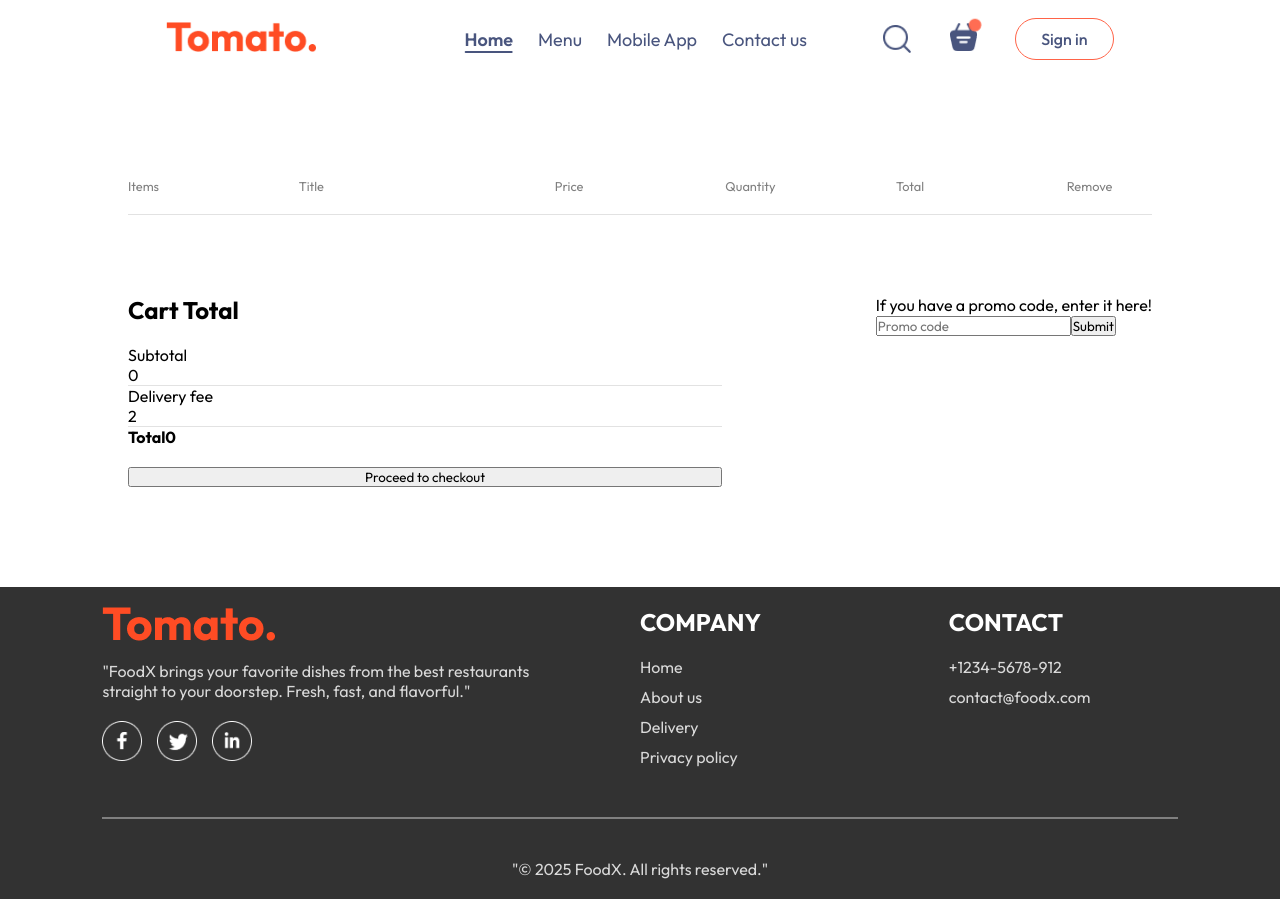
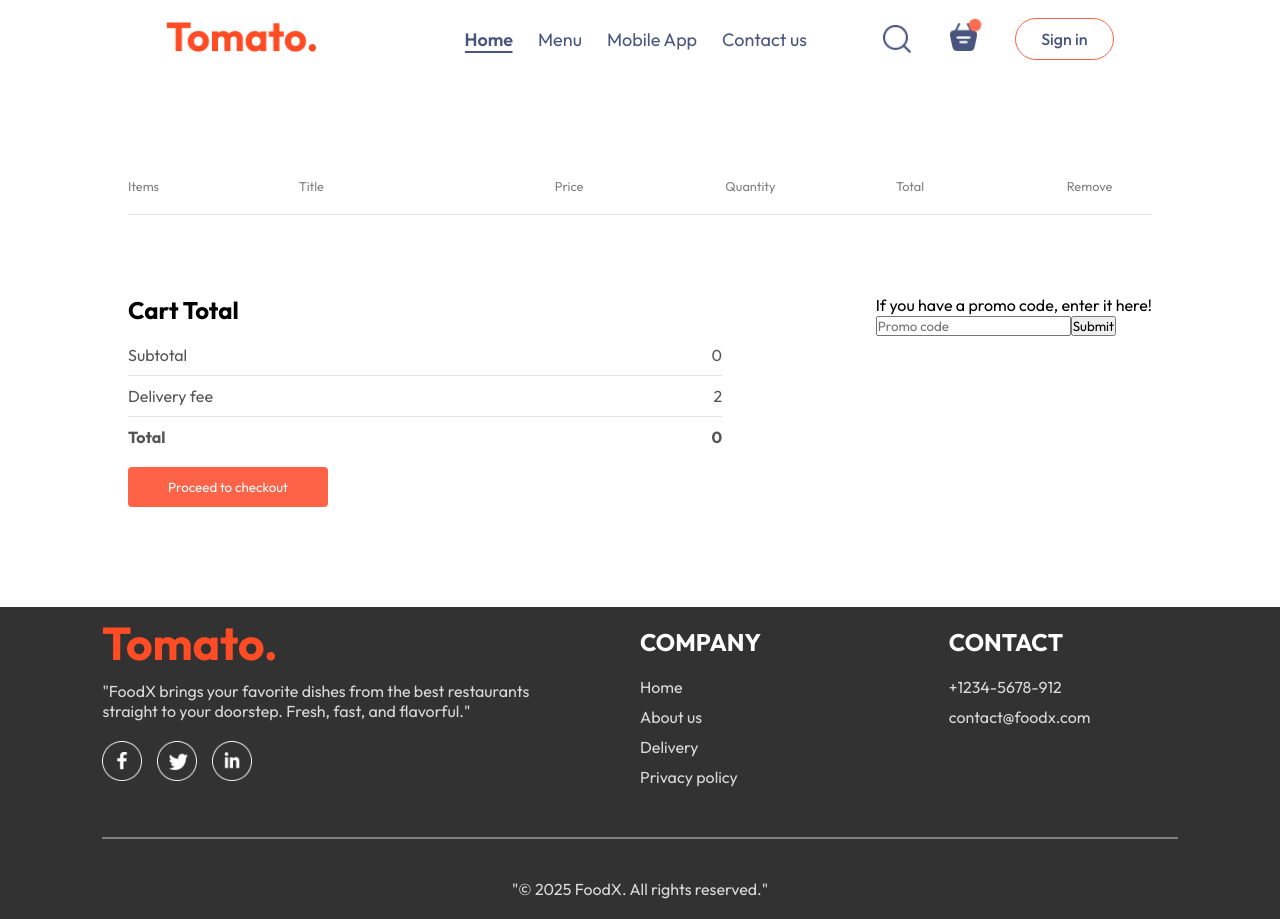
Before and after one commit to venkat-2006/Food-X, a React (Vite) app: page /cart in a window 1280 px wide. Built offline with nearby package versions, Linux system fonts and the light colour scheme.

Commit message:
css properties to card proceed and all

```diff
--- a/src/pages/Cart/Cart.css
+++ b/src/pages/Cart/Cart.css
@@ -40,3 +40,23 @@
     gap: 20px;
 
 }
+.cart-total-details{
+    display: flex;
+    justify-content: space-between;
+    color:#555;
+
+}
+.cart-total hr{
+    margin: 10px 0px;
+
+}
+.cart-total button{
+    border: none;
+
+    color: white;
+    background-color: tomato;
+    width: max(15vw,200px);
+    padding:12px 0px;
+    border-radius: 4px ;
+    cursor: pointer;
+}
```
